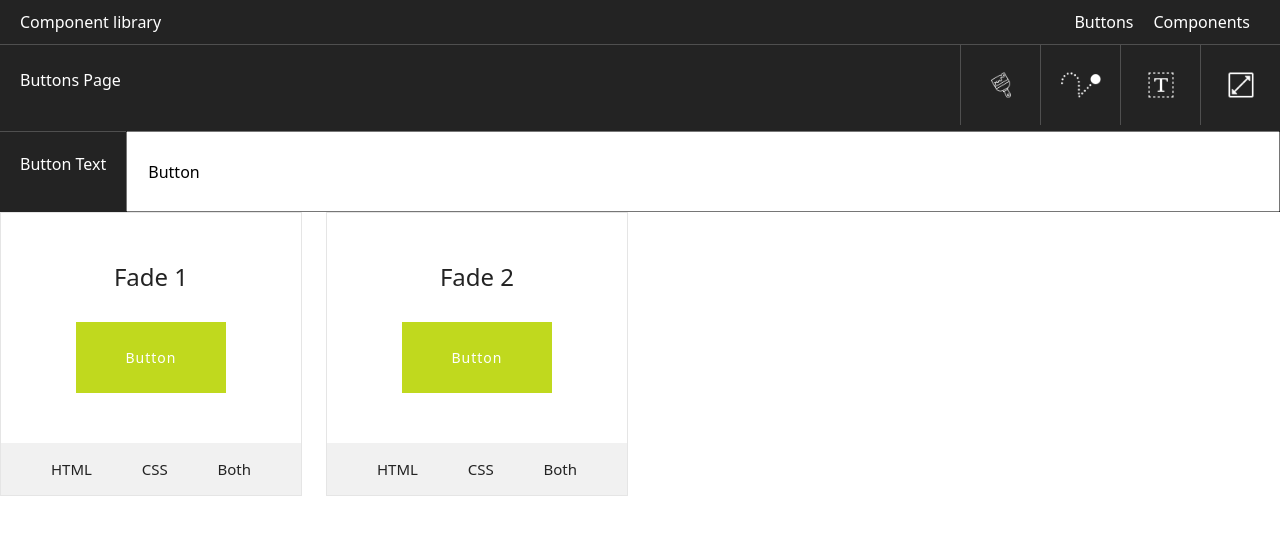
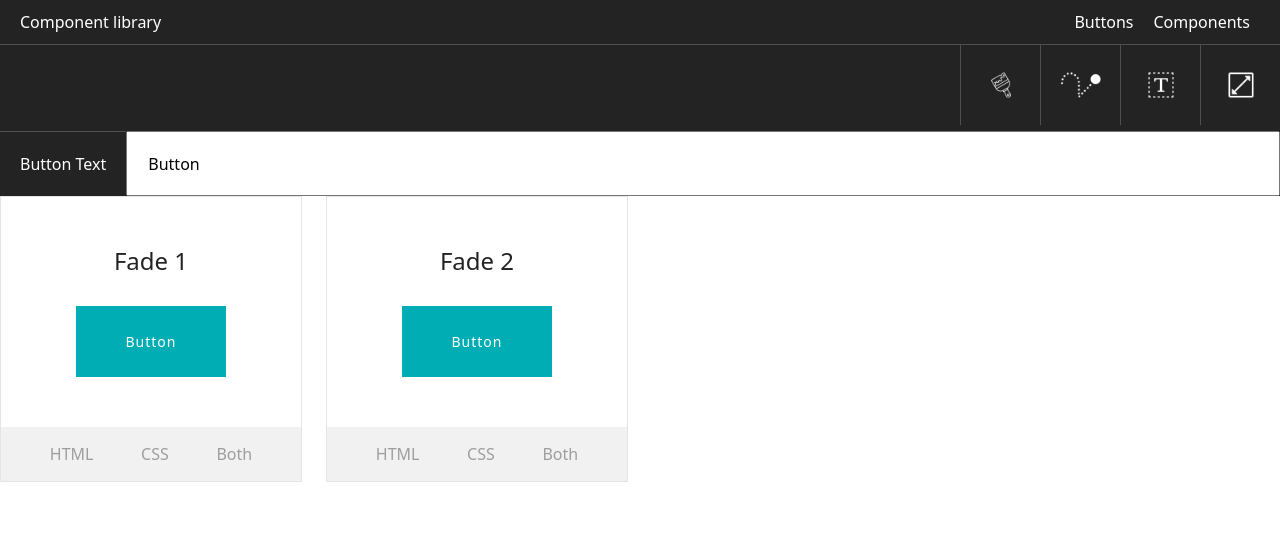
Before and after one commit to chris2733/complibrary, a Vue app: page /buttons in a window 1280 px wide. Shown: the top 534 px of the page. Built offline with nearby package versions, Linux system fonts and the light colour scheme.

Commit message:
Style tweaks, removing buttons page title, setting buttons to better start colour

```diff
--- a/src/buttonpage/ButtonsPage.vue
+++ b/src/buttonpage/ButtonsPage.vue
@@ -50,7 +50,6 @@
 			</div>
 		</section>
 		<section class="buttonshead-main">
-			<p>Buttons Page</p>
 			<div class="buttonshead-tabs">
 				<button
 					class="buttonshead-tabs-each"
@@ -117,16 +116,16 @@ export default {
 				bezierVal: [0.25, 0.25, 0.75, 0.75],
 				speed: 300,
 			},
-			colourPickerTextColour: "#fff",
-			colourPickerTextHoverColour: "#000",
-			colourPickerPrimary: "#c0d91e", //needs to be hex, need to set checker on this
-			colourPickerSecondary: "#2919bd", //needs to be hex, need to set checker on this
-			paddingX: 50,
-			paddingY: 25,
+			colourPickerTextColour: "#ffffff",
+			colourPickerTextHoverColour: "#eeeeee",
+			colourPickerPrimary: "#00adb5", //needs to be hex, need to set checker on this
+			colourPickerSecondary: "#393e46", //needs to be hex, need to set checker on this
+			paddingX: 50, // set in px
+			paddingY: 25, // set in px
 			fontWeight: 400,
-			fontSize: 14,
-			letterSpacing: 1,
-			borderRadius: 0,
+			fontSize: 14, // set in px
+			letterSpacing: 1, // set in px, doesnt work unless a num
+			borderRadius: 0, // set in px
 		};
 	},
 	computed: {
@@ -222,7 +221,7 @@ export default {
 	border-top: 1px solid #fff3;
 	&-main {
 		display: flex;
-		justify-content: space-between;
+		justify-content: flex-end;
 		align-items: center;
 		padding: 0 0 0 20px;
 	}
@@ -254,6 +253,7 @@ export default {
 		p {
 			padding: 20px;
 			border-top: 1px solid #fff3;
+			margin: 0;
 		}
 		input {
 			flex-grow: 1;
--- a/src/buttonpage/components/ButtonDataBar.vue
+++ b/src/buttonpage/components/ButtonDataBar.vue
@@ -46,9 +46,9 @@ export default {
 	margin: 50px 0 0 0;
 	button {
 		position: relative;
-		color: #232323;
+		color: rgba(#232323, 0.4);
 		font-weight: 400;
-		font-size: 15px;
+		font-size: 16px;
 		transition: all 0.3s ease;
 		&::before {
 			content: "Copied!";
```
